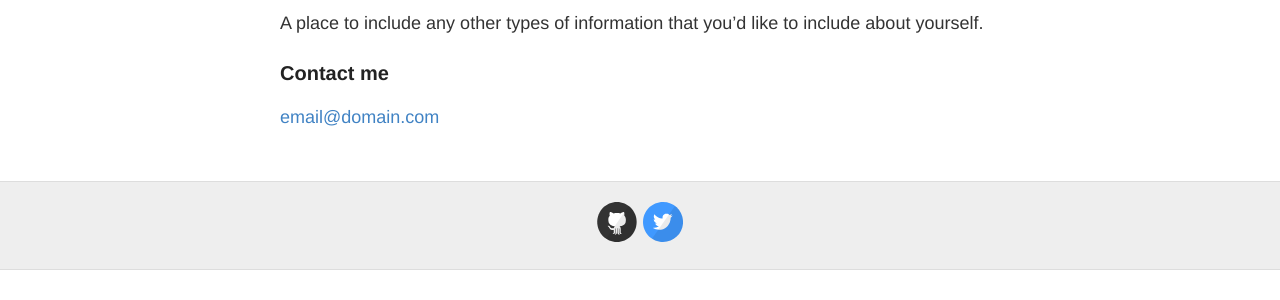
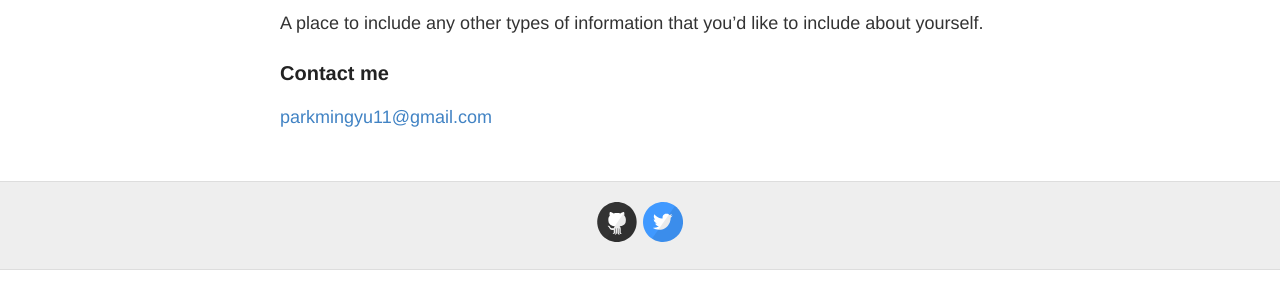
Before and after one commit to sitb157/sitb157.github.io-archive, a Jekyll site: the page built from about.md, in a window 1280 px wide. Shown: the part 310-610 px from the top of the page. Built offline with Jekyll 4.4.1, drawn with Linux system fonts in a browser that asks for light colours.

Commit message:
Update about.md

```diff
--- a/about.md
+++ b/about.md
@@ -12,4 +12,4 @@ A place to include any other types of information that you'd like to include abo
 
 ### Contact me
 
-[email@domain.com](mailto:email@domain.com)
+[parkmingyu11@gmail.com](mailto:parkmingyu11@gmail.com)
```
